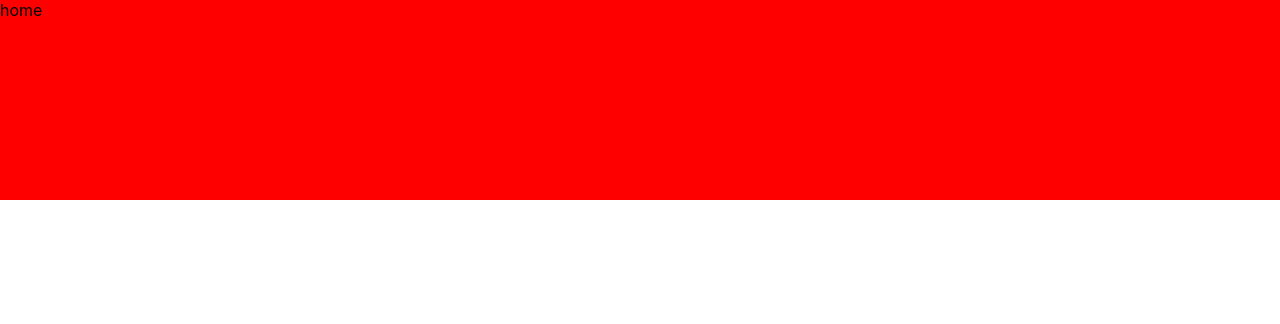
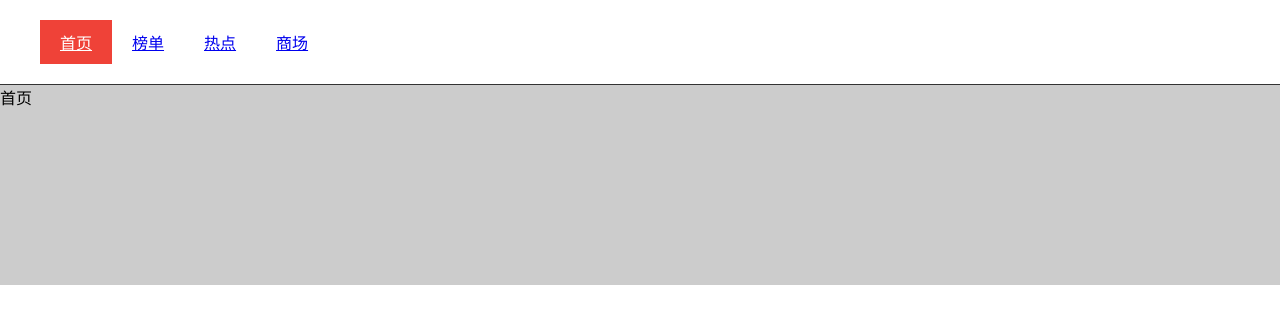
Before and after one commit to lvpengpeng/nuxt-vue, a Nuxt app: page /home in a window 1280 px wide. Shown: the top 324 px of the page. Built offline with nearby package versions, Linux system fonts and the light colour scheme.

Commit message:
feat 添加首页导航

```diff
--- a/layouts/default.vue
+++ b/layouts/default.vue
@@ -1,5 +1,11 @@
 <template>
   <div>
+      <div class="nav">
+          <nuxt-link to="/home" tag="a" activeClass="active" class="nav-item">首页</nuxt-link>
+          <nuxt-link to="/board" tag="a" activeClass="active" class="nav-item">榜单</nuxt-link>
+          <nuxt-link to="/news" tag="a" activeClass="active" class="nav-item">热点</nuxt-link>
+          <nuxt-link to="/edimall" tag="a" activeClass="active" class="nav-item">商场</nuxt-link>
+      </div>
     <Nuxt />
   </div>
 </template>
@@ -60,3 +66,22 @@ html {
   background-color: #35495e;
 }
 </style>
+<style lang="scss" scoped>
+    .nav{
+        width: 100%;
+        padding: 20px 40px;
+        border-bottom: 1px solid #333;
+        display: flex;
+        &-item{
+            padding: 10px 20px;
+            display:inline-block;
+        }
+        :hover{
+            color: red;
+        }
+        .active{
+            background: #ef4238;
+            color: #fff;
+        }
+    }
+</style>
--- a/nuxt.config.js
+++ b/nuxt.config.js
@@ -1,7 +1,7 @@
 export default {
   // Global page headers: https://go.nuxtjs.dev/config-head
   head: {
-    title: 'my-app',
+    title: 'myapp',
     htmlAttrs: {
       lang: 'en'
     },
--- /dev/null
+++ b/pages/board.vue
@@ -0,0 +1,13 @@
+<template>
+  <div>榜单</div>
+</template>
+
+<script>
+export default {
+
+}
+</script>
+
+<style>
+
+</style>
--- /dev/null
+++ b/pages/edimall.vue
@@ -0,0 +1,13 @@
+<template>
+  <div>商城</div>
+</template>
+
+<script>
+export default {
+
+}
+</script>
+
+<style>
+
+</style>
--- a/pages/home.vue
+++ b/pages/home.vue
@@ -1,7 +1,7 @@
 <template>
     <div class="home">
         <div class="home-banner">
-            home
+            首页
         </div>
     </div>
 </template>
@@ -14,10 +14,10 @@ export default {
 
 <style lang='scss' scoped>
 .home{
-    .home-banner{
+    &-banner{
         width: 100%;
         height: 200px;
-        background: red;
+        background: #ccc;
     }
 }
 </style>
--- /dev/null
+++ b/pages/news.vue
@@ -0,0 +1,13 @@
+<template>
+  <div>热点</div>
+</template>
+
+<script>
+export default {
+
+}
+</script>
+
+<style>
+
+</style>
```
